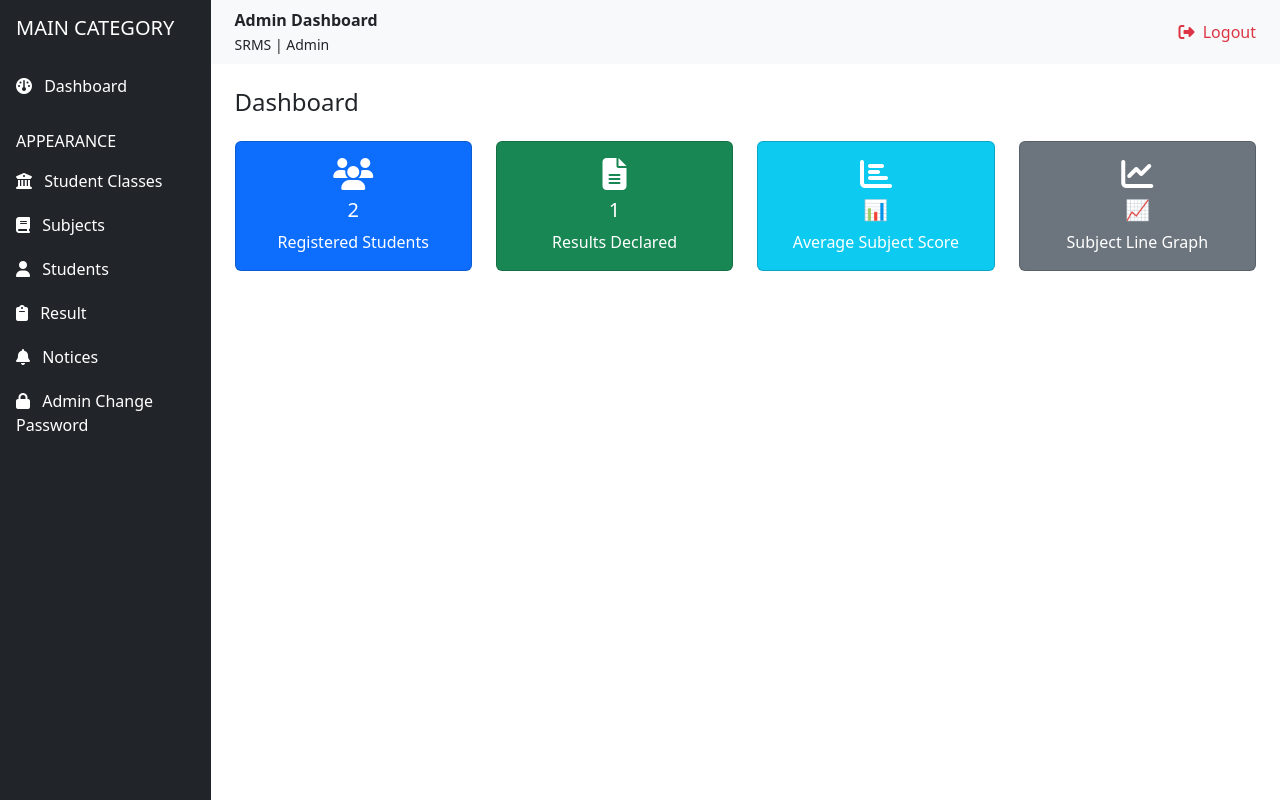
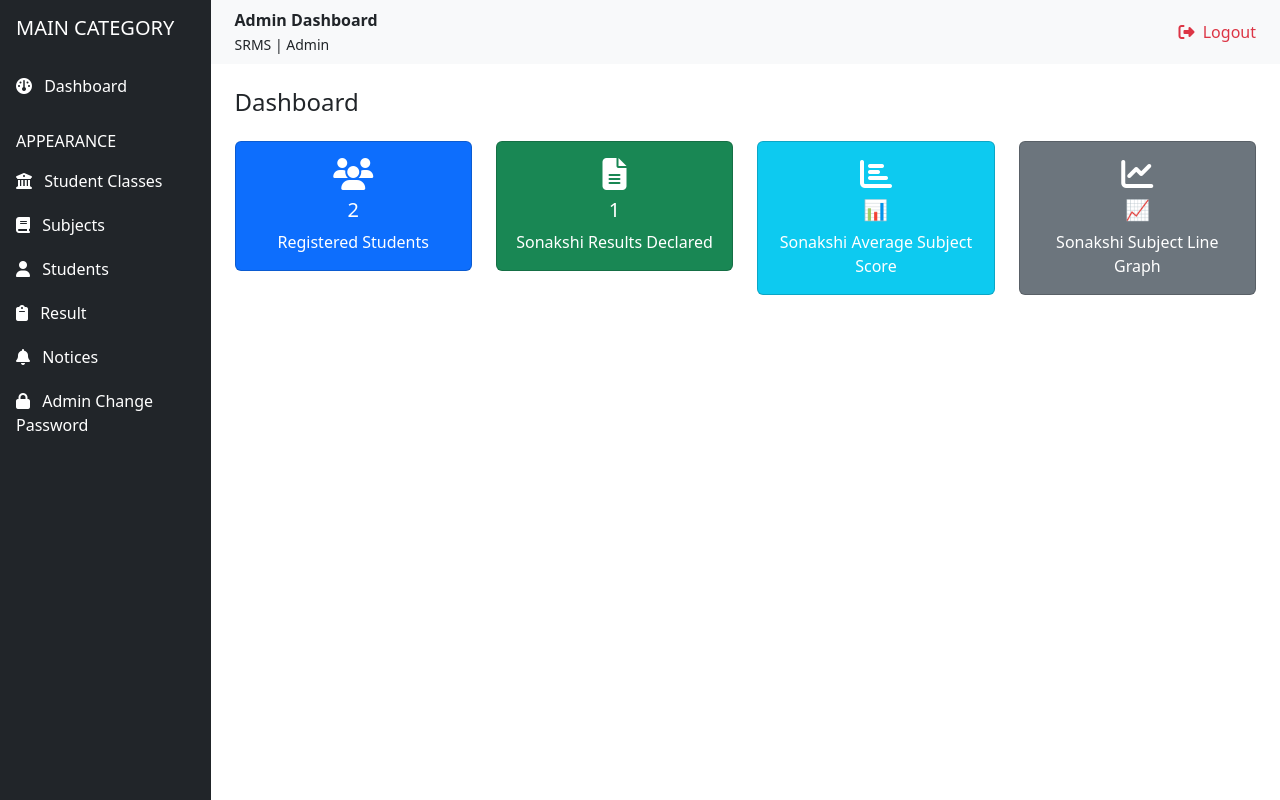
Before and after one commit to Vishalyadavdotnet/SonakshiTestResult, a plain HTML site: page public/index.html in a window 1280 px wide. Drawn offline with nearby package versions, Linux system fonts and the light colour scheme.

Commit message:
sonakshi name added

```diff
--- a/public/index.html
+++ b/public/index.html
@@ -140,7 +140,7 @@
                                 <div class="card-body text-center">
                                     <i class="fa fa-file-alt fa-2x mb-2"></i>
                                     <h5>1</h5>
-                                    <p>Results Declared</p>
+                                    <p>Sonakshi Results Declared</p>
                                 </div>
                             </div>
                         </a>
@@ -153,7 +153,7 @@
                                 <div class="card-body text-center">
                                     <i class="fa fa-chart-bar fa-2x mb-2"></i>
                                     <h5>📊</h5>
-                                    <p>Average Subject Score</p>
+                                    <p>Sonakshi Average Subject Score</p>
                                 </div>
                             </div>
                         </a>
@@ -166,7 +166,7 @@
                                 <div class="card-body text-center">
                                     <i class="fa fa-chart-line fa-2x mb-2"></i>
                                     <h5>📈</h5>
-                                    <p>Subject Line Graph</p>
+                                    <p>Sonakshi Subject Line Graph</p>
                                 </div>
                             </div>
                         </a>
```
Also changed, not shown: public/test-details.html (+1 -1 lines), public/tests.html (+1 -1 lines).
